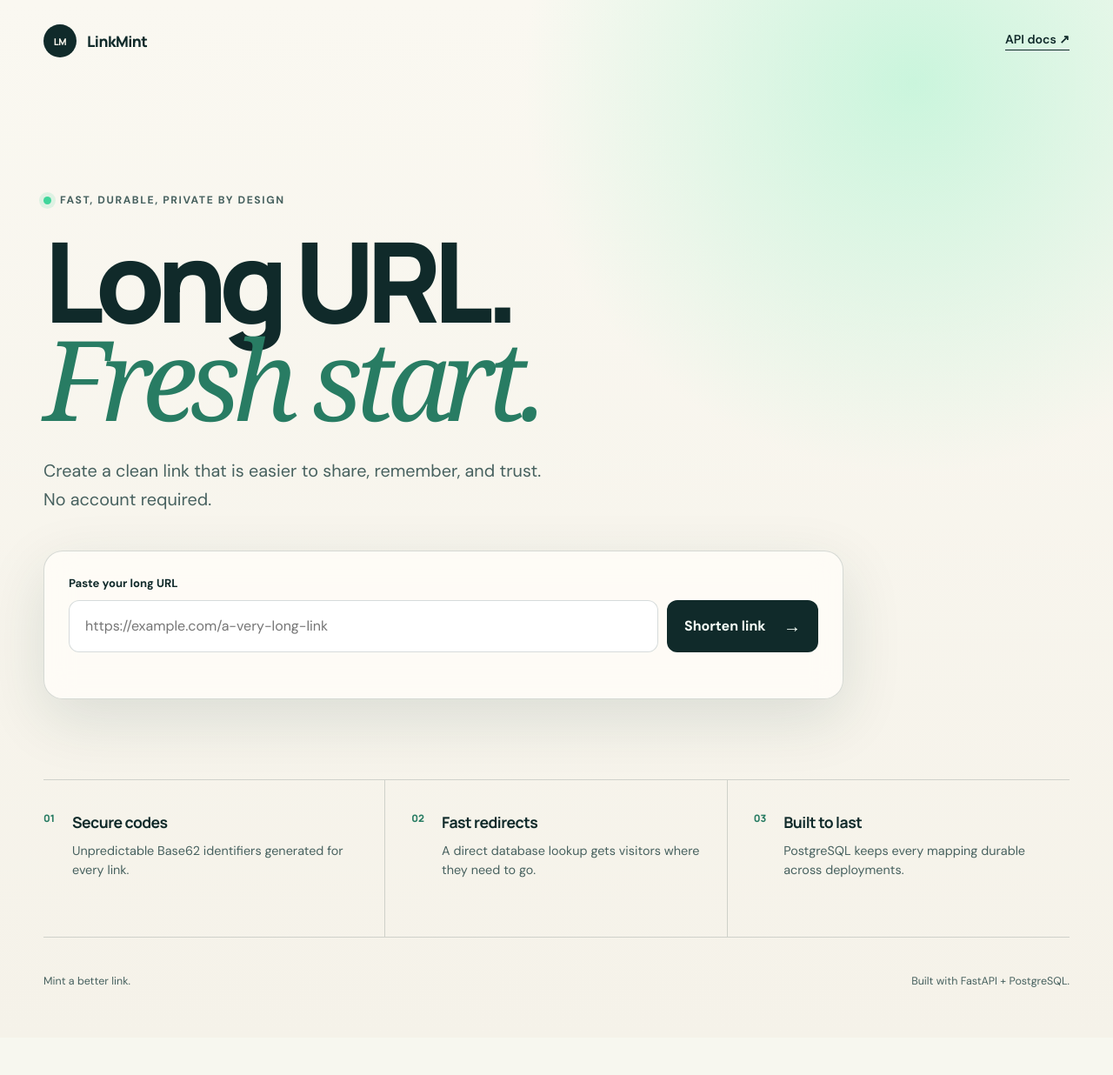
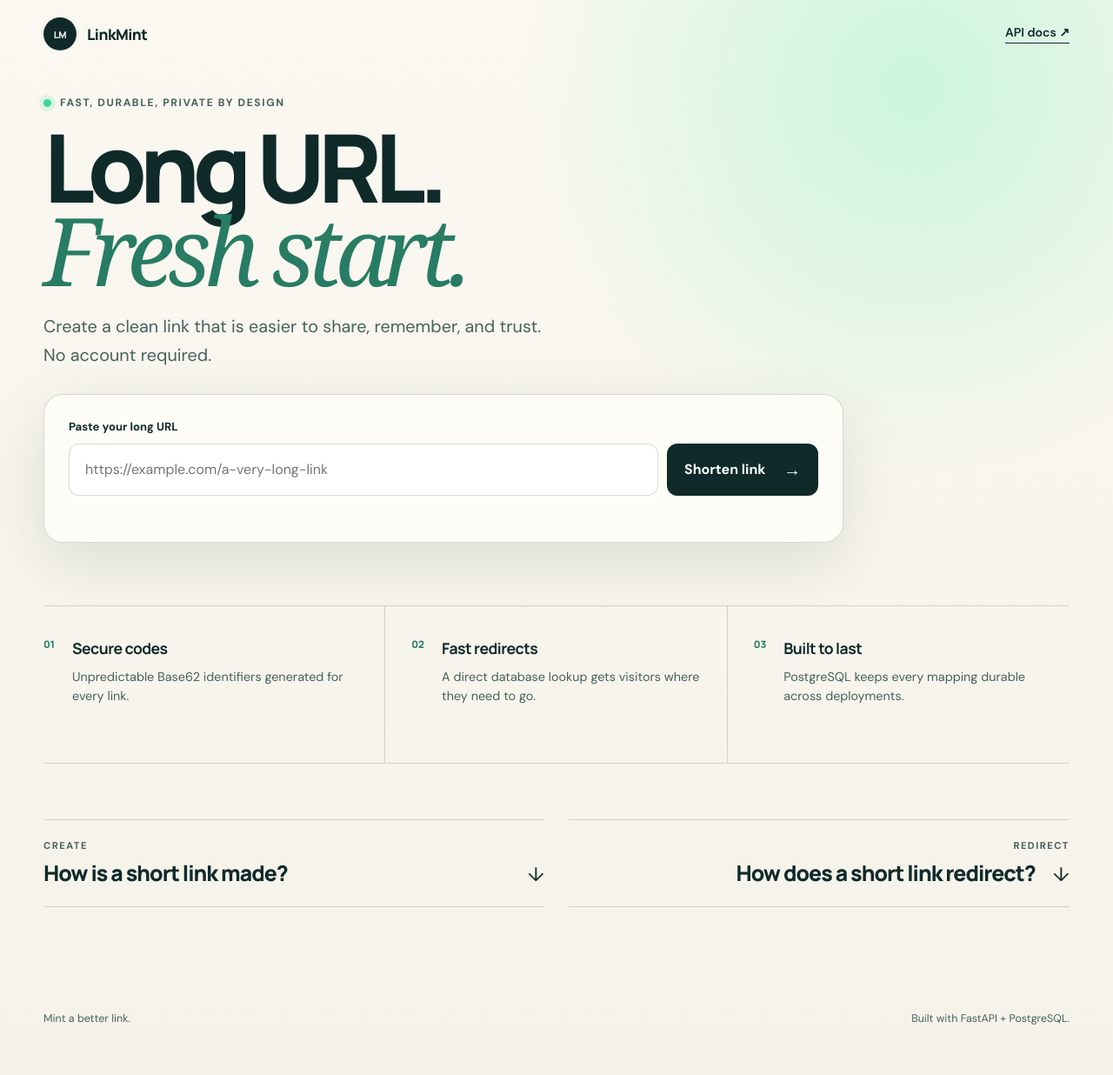
Before and after one commit to aakaash007/MyURLShortener, a FastAPI app: page / in a window 1280 px wide. Shown: the whole page at 87% size. Before the commit the page ends 1135 px from the top, so only its background shows below. Run offline with FastAPI, Linux system fonts and the light colour scheme.

Commit message:
Improve frontend journeys and restore API docs

```diff
--- a/app/main.py
+++ b/app/main.py
@@ -67,13 +67,23 @@ def create_app(
     async def add_security_headers(request: Request, call_next) -> Response:
         """Attach conservative browser security headers to every response."""
         response = await call_next(request)
-        response.headers["Content-Security-Policy"] = (
-            "default-src 'self'; "
-            "style-src 'self' https://fonts.googleapis.com; "
-            "font-src https://fonts.gstatic.com; "
-            "script-src 'self'; connect-src 'self'; "
-            "img-src 'self' data:; base-uri 'self'; frame-ancestors 'none'"
-        )
+        if request.url.path in {"/docs", "/redoc"}:
+            # FastAPI's documentation UI loads its own bundled assets from jsDelivr.
+            response.headers["Content-Security-Policy"] = (
+                "default-src 'self'; "
+                "style-src 'self' 'unsafe-inline' https://cdn.jsdelivr.net; "
+                "script-src 'self' 'unsafe-inline' https://cdn.jsdelivr.net; "
+                "img-src 'self' data: https://fastapi.tiangolo.com; "
+                "base-uri 'self'; frame-ancestors 'none'"
+            )
+        else:
+            response.headers["Content-Security-Policy"] = (
+                "default-src 'self'; "
+                "style-src 'self' https://fonts.googleapis.com; "
+                "font-src https://fonts.gstatic.com; "
+                "script-src 'self'; connect-src 'self'; "
+                "img-src 'self' data:; base-uri 'self'; frame-ancestors 'none'"
+            )
         response.headers["Referrer-Policy"] = "strict-origin-when-cross-origin"
         response.headers["X-Content-Type-Options"] = "nosniff"
         response.headers["X-Frame-Options"] = "DENY"
--- a/app/static/app.js
+++ b/app/static/app.js
@@ -6,6 +6,7 @@ const result = document.querySelector("#result");
 const shortUrl = document.querySelector("#short-url");
 const copyButton = document.querySelector("#copy-button");
 const openButton = document.querySelector("#open-button");
+const journeyToggles = document.querySelectorAll(".journey-toggle");
 const apiBaseUrl = document
   .querySelector('meta[name="linkmint-api-base"]')
   .content.replace(/\/$/, "");
@@ -137,6 +138,28 @@ async function copyGeneratedLink() {
   }
 }
 
+/** Expand one API journey at a time while keeping the controls accessible. */
+function toggleJourney(selectedToggle) {
+  const selectedPanel = document.querySelector(
+    `#${selectedToggle.dataset.journeyTarget}`,
+  );
+  const shouldOpen = selectedToggle.getAttribute("aria-expanded") !== "true";
+
+  journeyToggles.forEach((toggle) => {
+    const panel = document.querySelector(`#${toggle.dataset.journeyTarget}`);
+    toggle.setAttribute("aria-expanded", "false");
+    panel.hidden = true;
+  });
+
+  if (shouldOpen) {
+    selectedToggle.setAttribute("aria-expanded", "true");
+    selectedPanel.hidden = false;
+  }
+}
+
 form.addEventListener("submit", handleSubmit);
 copyButton.addEventListener("click", copyGeneratedLink);
+journeyToggles.forEach((toggle) => {
+  toggle.addEventListener("click", () => toggleJourney(toggle));
+});
 registerShortenTool();
--- a/app/static/styles.css
+++ b/app/static/styles.css
@@ -60,7 +60,7 @@ footer {
   display: flex;
   align-items: center;
   justify-content: space-between;
-  padding: 28px 0;
+  padding: 20px 0;
 }
 
 .brand {
@@ -96,14 +96,14 @@ footer {
 
 .hero {
   max-width: 920px;
-  padding: clamp(64px, 10vw, 132px) 0 92px;
+  padding: clamp(18px, 4vh, 38px) 0 72px;
 }
 
 .eyebrow {
   display: flex;
   align-items: center;
   gap: 10px;
-  margin: 0 0 28px;
+  margin: 0 0 18px;
   color: var(--ink-soft);
   font-size: 0.76rem;
   font-weight: 700;
@@ -123,7 +123,7 @@ h1 {
   max-width: 800px;
   margin: 0;
   font-family: "Manrope", sans-serif;
-  font-size: clamp(3.8rem, 10vw, 8.3rem);
+  font-size: clamp(3.7rem, 8.5vw, 7.4rem);
   font-weight: 800;
   letter-spacing: -0.075em;
   line-height: 0.88;
@@ -137,7 +137,7 @@ h1 em {
 
 .intro {
   max-width: 580px;
-  margin: 34px 0 42px;
+  margin: 24px 0 28px;
   color: var(--ink-soft);
   font-size: clamp(1.02rem, 2vw, 1.24rem);
   line-height: 1.65;
@@ -324,6 +324,106 @@ h1 em {
   line-height: 1.55;
 }
 
+.visually-hidden {
+  position: absolute;
+  width: 1px;
+  height: 1px;
+  padding: 0;
+  margin: -1px;
+  overflow: hidden;
+  clip: rect(0, 0, 0, 0);
+  white-space: nowrap;
+  border: 0;
+}
+
+.journeys {
+  padding: 64px 0 78px;
+}
+
+.journey-links {
+  display: grid;
+  grid-template-columns: repeat(2, minmax(0, 1fr));
+  gap: 28px;
+}
+
+.journey-toggle {
+  display: grid;
+  grid-template-columns: 1fr auto;
+  gap: 8px 20px;
+  align-items: end;
+  padding: 22px 0;
+  border: 0;
+  border-top: 1px solid var(--line);
+  border-bottom: 1px solid var(--line);
+  color: var(--ink);
+  background: transparent;
+  cursor: pointer;
+  text-align: left;
+  transition: color 160ms ease, border-color 160ms ease;
+}
+
+.journey-toggle-right {
+  text-align: right;
+}
+
+.journey-toggle:hover,
+.journey-toggle:focus-visible,
+.journey-toggle[aria-expanded="true"] {
+  border-color: #287c63;
+  color: #287c63;
+}
+
+.journey-toggle:focus-visible {
+  outline: 3px solid rgba(40, 124, 99, 0.22);
+  outline-offset: 4px;
+}
+
+.journey-kicker {
+  grid-column: 1 / -1;
+  color: var(--ink-soft);
+  font-size: 0.7rem;
+  font-weight: 700;
+  letter-spacing: 0.13em;
+  text-transform: uppercase;
+}
+
+.journey-question {
+  font-family: "Manrope", sans-serif;
+  font-size: clamp(1.1rem, 2.2vw, 1.55rem);
+  font-weight: 800;
+  letter-spacing: -0.04em;
+}
+
+.journey-arrow {
+  font-size: 1.4rem;
+  transition: transform 200ms ease;
+}
+
+.journey-toggle[aria-expanded="true"] .journey-arrow {
+  transform: rotate(180deg);
+}
+
+.journey-panel {
+  margin-top: 28px;
+  padding: 16px;
+  border: 1px solid var(--line);
+  border-radius: 22px;
+  background: rgba(255, 253, 248, 0.86);
+  box-shadow: var(--shadow);
+  animation: reveal 260ms ease-out;
+}
+
+.journey-panel[hidden] {
+  display: none;
+}
+
+.journey-panel img {
+  display: block;
+  width: 100%;
+  height: auto;
+  border-radius: 14px;
+}
+
 footer {
   display: flex;
   justify-content: space-between;
@@ -341,7 +441,7 @@ footer {
 
 @media (max-width: 760px) {
   .hero {
-    padding-top: 70px;
+    padding-top: 24px;
   }
 
   .input-row {
@@ -372,6 +472,15 @@ footer {
   .trust-strip article:last-child {
     border-bottom: 0;
   }
+
+  .journey-links {
+    grid-template-columns: 1fr;
+    gap: 16px;
+  }
+
+  .journey-toggle-right {
+    text-align: left;
+  }
 }
 
 @media (max-width: 480px) {
@@ -386,7 +495,7 @@ footer {
   }
 
   .hero {
-    padding: 54px 0 68px;
+    padding: 18px 0 56px;
   }
 
   h1 {
@@ -396,6 +505,16 @@ footer {
   .shorten-form {
     padding: 18px;
     border-radius: 17px;
+  }
+
+  .journeys {
+    padding: 48px 0 60px;
+  }
+
+  .journey-panel {
+    margin-top: 20px;
+    padding: 8px;
+    border-radius: 16px;
   }
 
   .result-actions,
--- a/app/templates/index.html
+++ b/app/templates/index.html
@@ -103,6 +103,47 @@
           </div>
         </article>
       </section>
+
+      <section class="journeys" aria-labelledby="journeys-title">
+        <h2 class="visually-hidden" id="journeys-title">Explore how LinkMint works</h2>
+        <div class="journey-links">
+          <button
+            class="journey-toggle"
+            type="button"
+            aria-expanded="false"
+            aria-controls="creation-journey"
+            data-journey-target="creation-journey"
+          >
+            <span class="journey-kicker">Create</span>
+            <span class="journey-question">How is a short link made?</span>
+            <span class="journey-arrow" aria-hidden="true">↓</span>
+          </button>
+          <button
+            class="journey-toggle journey-toggle-right"
+            type="button"
+            aria-expanded="false"
+            aria-controls="redirect-journey"
+            data-journey-target="redirect-journey"
+          >
+            <span class="journey-kicker">Redirect</span>
+            <span class="journey-question">How does a short link redirect?</span>
+            <span class="journey-arrow" aria-hidden="true">↓</span>
+          </button>
+        </div>
+
+        <div class="journey-panel" id="creation-journey" hidden>
+          <img
+            src="/assets/diagrams/short-url-creation-flow.svg"
+            alt="Animated flowchart showing how LinkMint creates and stores a short URL through the browser, Render, FastAPI, and Neon PostgreSQL."
+          />
+        </div>
+        <div class="journey-panel" id="redirect-journey" hidden>
+          <img
+            src="/assets/diagrams/short-url-redirect-flow.svg"
+            alt="Animated flowchart showing how LinkMint resolves a short URL through Render and FastAPI, looks it up in Neon PostgreSQL, and redirects the browser."
+          />
+        </div>
+      </section>
     </main>
 
     <footer>
```
Also changed, not shown: dist/assets/app.js (+23 -0 lines), dist/assets/styles.css (+126 -7 lines), dist/index.html (+41 -0 lines), tests/test_api.py (+12 -0 lines), app/static/diagrams/short-url-creation-flow.svg (added), app/static/diagrams/short-url-redirect-flow.svg (added), dist/assets/diagrams/short-url-creation-flow.svg (added), dist/assets/diagrams/short-url-redirect-flow.svg (added), docs/diagrams/short-url-creation-flow.svg (added), docs/diagrams/short-url-redirect-flow.svg (added).
